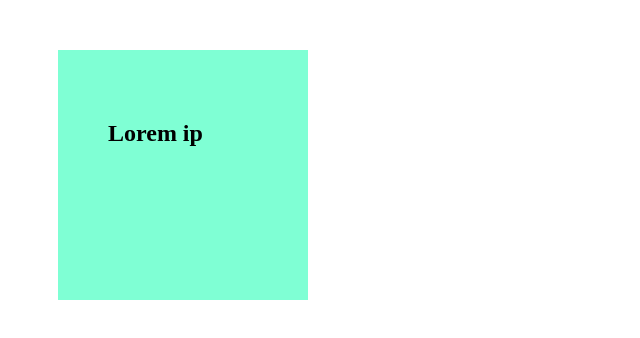
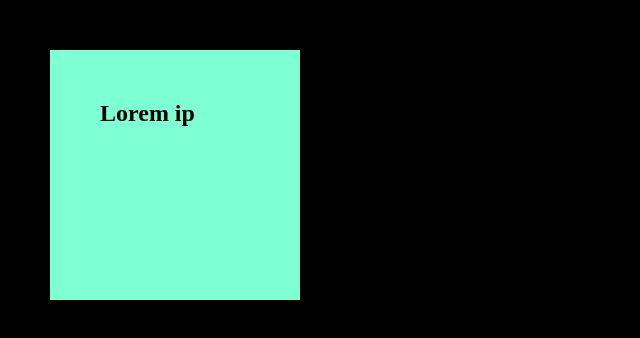
Before and after one commit to ShazamWarlock/Internship_training_projects, a plain HTML site: page index.html in a window 1280 px wide. Shown: the whole page, without its empty margins (0-640 px from the left). Drawn offline with Linux system fonts and the light colour scheme.

Commit message:
padding and margins

```diff
--- a/index.html
+++ b/index.html
@@ -20,6 +20,15 @@
           padding-left: 50px;
           padding-right: 50px;
       }
+      body{
+          background-color: black;
+          padding: 0px;
+          margin: 0px;
+      }
+      *{
+          padding: 0px;
+          margin: 0px;
+      }
     </style>
 </head>
 <body>
```
